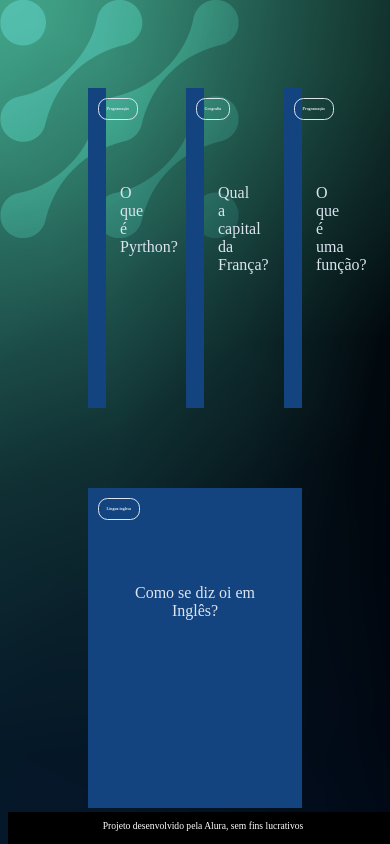
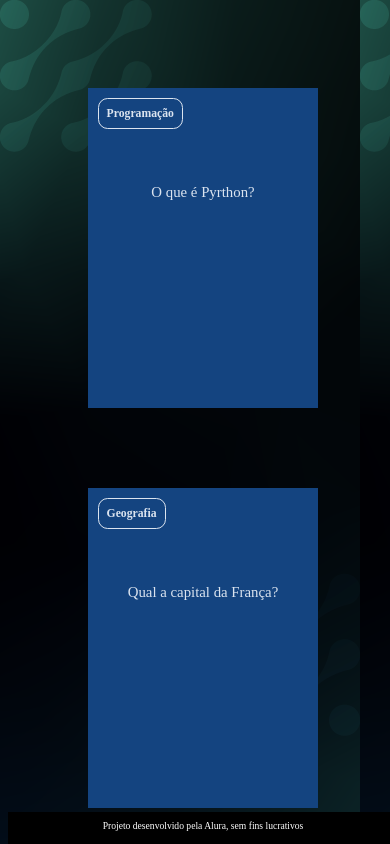
Before and after one commit to LuizPimentelsom/sim-1, a plain HTML site: page sim-1-main/index.html in a window 390 px wide. Shown: the top 844 px of the page. Drawn offline with Linux system fonts and the light colour scheme.

Commit message:
Add files via upload

```diff
--- a/sim-1-main/app.js
+++ b/sim-1-main/app.js
@@ -14,5 +14,14 @@ function criaCartao(categoria, pergunta, respostas) {
   </div>
 </div>`
 
+
+let respostaEstaVisivel = false
+
+function viraCartao(){
+  respostaEstaVisivel =!respostaEstaVisivel
+  cartao.classList.toggle('active', respostaEstaVisivel)
+
+   cartao.addEventListener('click', viraCartao)
+}
     container.appendChild(cartao)
   }
--- a/sim-1-main/assets/style.css
+++ b/sim-1-main/assets/style.css
@@ -50,6 +50,7 @@ body {
     margin-top: 1rem;
     padding: 2rem;
     margin-top: 4rem;
+    font-size: 1.4vw;
 }
 
 .cartao__conteudo__pergunta p {
@@ -62,7 +63,7 @@ body {
     font-weight: 700;
 }
 
-.cartao:hover .cartao__conteudo {
+.cartao:active .cartao__conteudo {
     transform: rotateY(180deg);
 }
 
@@ -72,12 +73,15 @@ body {
     position: absolute;
     height: 100%;
     width: 100%;
+    box-sizing: border-box;
 }
 
 
 
 .cartao__conteudo__resposta {
     transform: rotateY(180deg);
+    background-color: rgba(0, 244, 191, 0.2);
+    border: 4px solid var(--card-back-color);
 }
 
 
@@ -95,3 +99,25 @@ footer p{
     font-size: 0.6rem;
     margin-top: 0.5rem;
 }
+
+
+
+@media (max-width: 560px) {
+
+
+body{
+    background: url('img/bg-mobile.webp');
+}
+
+.cartao{
+    flex: 1 0 calc( 100% - 1rem)
+}
+
+.cartao__conteudo h3{
+    font-size: 3vw;
+}
+
+.cartao__conteudo p{
+    font-size: 3.8vw;
+}
+}
```
